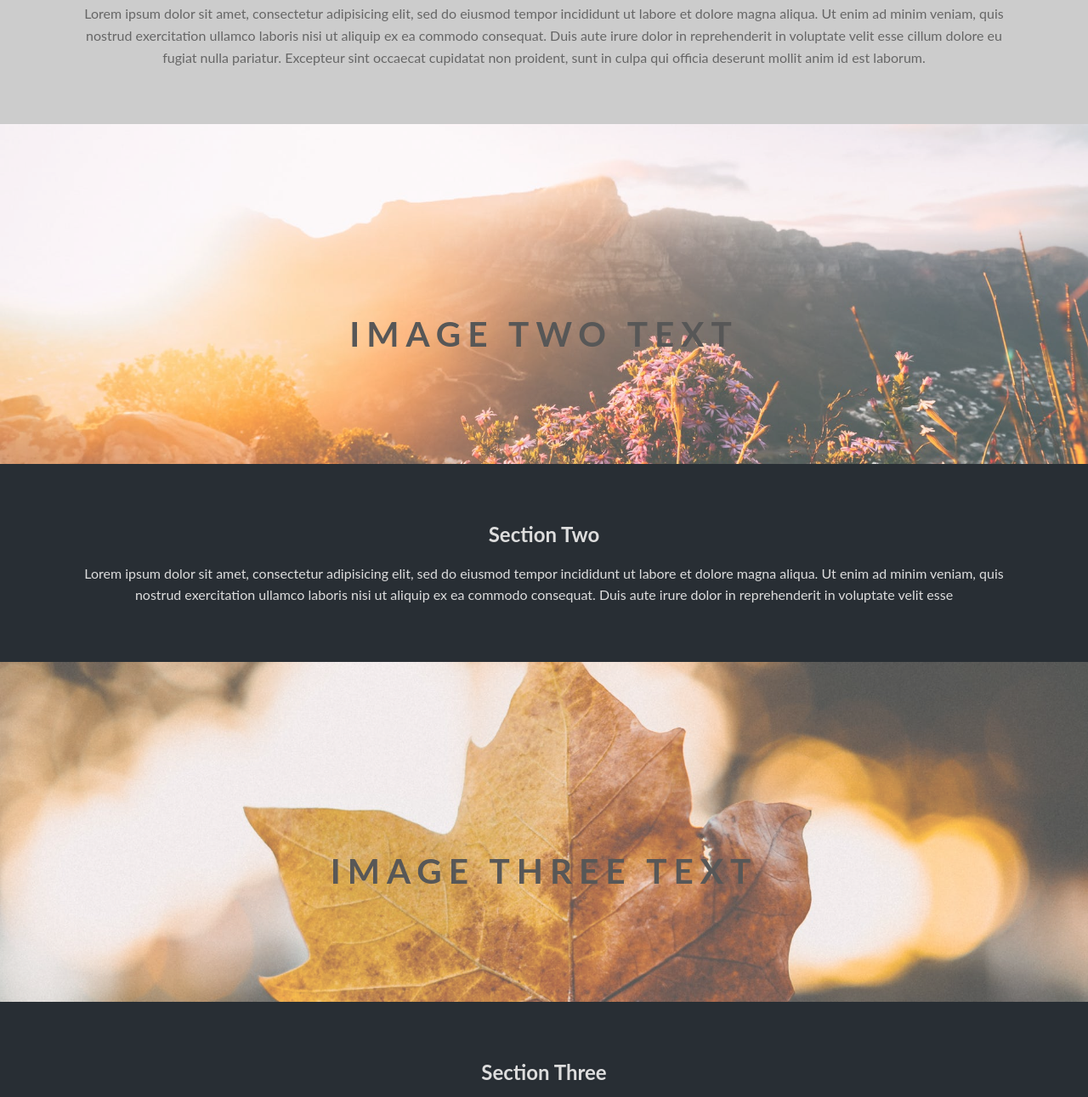
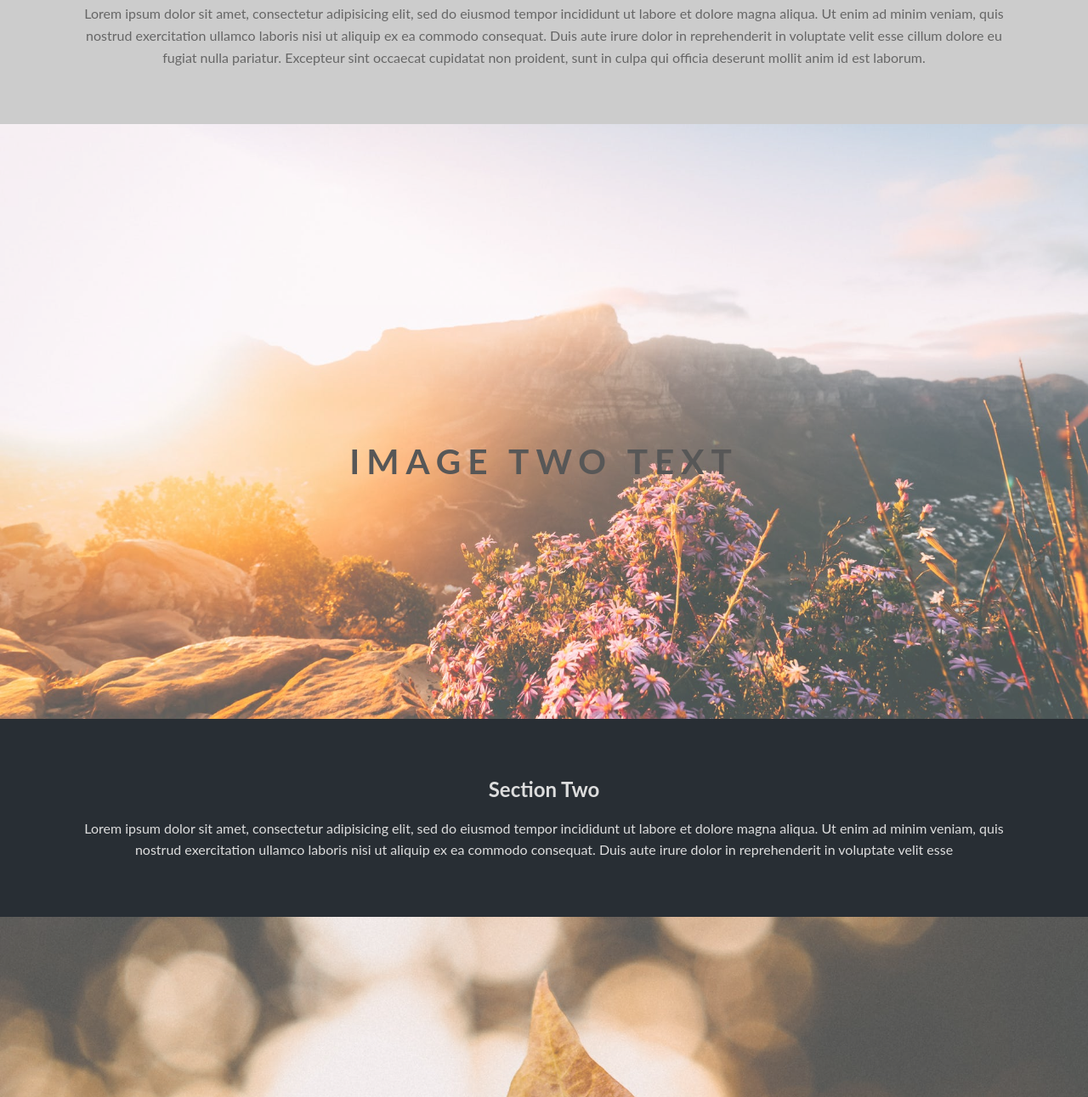
Before and after one commit to Inderpreet02/Paralx-Website, a plain HTML site: page index.html in a window 1280 px wide. Shown: the part 912-2203 px from the top of the page at 85% size. Drawn offline with Linux system fonts and the light colour scheme.

Commit message:
Update style.css

```diff
--- a/style.css
+++ b/style.css
@@ -30,12 +30,12 @@ body, html {
 
 .pimg2 {
 	background-image: url("second_img.jpg");
-	min-height: 400px;
+	min-height: 700px;
 }
 
 .pimg3 {
 	background-image: url("first_img.jpg");
-	min-height: 400px;
+	min-height: 700px;
 }
 
 
```
